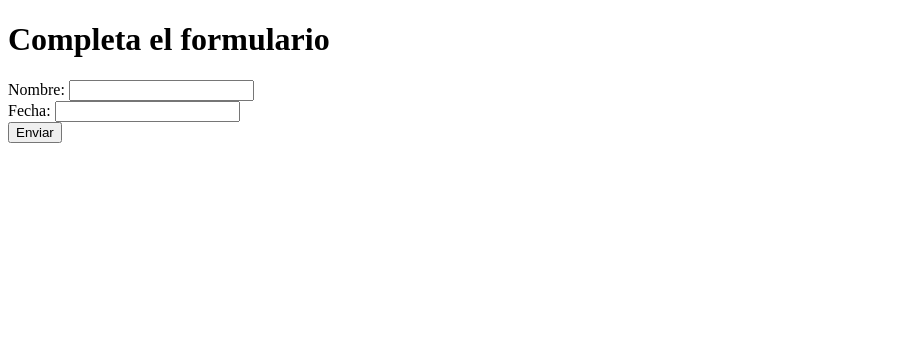
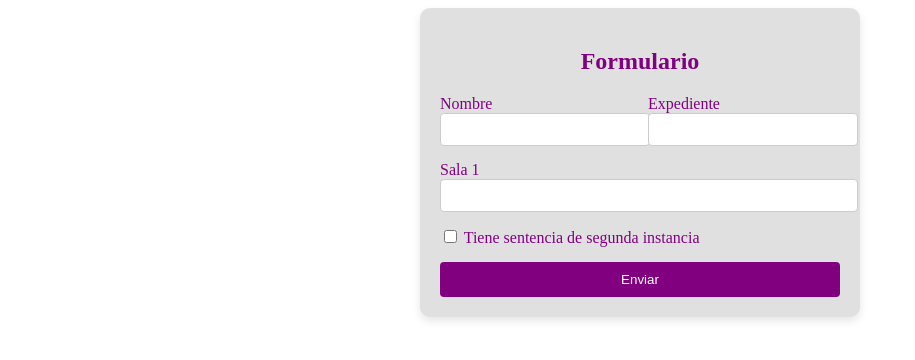
Before and after one commit to OctavioGalvan5/app-web-prueba, a Flask app: page /formulario_demandas in a window 1280 px wide. Shown: the top 360 px of the page, without its empty margins (0-915 px from the left). Run offline with Flask 3, Linux system fonts and the light colour scheme; the visitor is signed in with stand-in values (Sample User, id 1); some libraries are stand-ins or nearby versions.

Commit message:
cambios en las plantillas html

```diff
--- a/templates/formulario_demanda.html
+++ b/templates/formulario_demanda.html
@@ -2,18 +2,91 @@
 <html lang="es">
 <head>
     <meta charset="UTF-8">
+    <meta name="viewport" content="width=device-width, initial-scale=1.0">
     <title>Formulario</title>
+    <style>
+        .form-container {
+            max-width: 400px;
+            margin: auto;
+            padding: 20px;
+            background-color: #e0e0e0;
+            border-radius: 10px;
+            box-shadow: 0 4px 8px rgba(0,0,0,0.1);
+        }
+        .form-title {
+            text-align: center;
+            color: purple;
+        }
+        .form-group {
+            margin-bottom: 15px;
+        }
+        .form-group label {
+            display: block;
+            color: purple;
+        }
+        .form-group input[type="text"],
+        .form-group input[type="date"] {
+            width: 100%;
+            padding: 8px;
+            border: 1px solid #ccc;
+            border-radius: 4px;
+        }
+        .checkbox-label {
+            color: purple;
+        }
+        .submit-button {
+            width: 100%;
+            padding: 10px;
+            background-color: purple;
+            color: white;
+            border: none;
+            border-radius: 4px;
+            cursor: pointer;
+        }
+    </style>
 </head>
 <body>
-    <h1>Completa el formulario</h1>
-    <form method="post">
-        <label for="nombre">Nombre:</label>
-        <input type="text" id="nombre" name="nombre" required>
-        <br>
-        <label for="edad">Fecha:</label>
-        <input type="text" id="fecha" name="fecha" required>
-        <br>
-        <button type="submit">Enviar</button>
+
+    <form class="form-container" onsubmit="return false;">
+        <h2 class="form-title">Formulario</h2>
+
+        <div class="form-group" style="display: flex; justify-content: space-between;">
+            <div style="width: 48%;">
+                <label for="nombre">Nombre</label>
+                <input type="text" id="nombre" name="nombre" required>
+            </div>
+            <div style="width: 48%;">
+                <label for="expediente">Expediente</label>
+                <input type="text" id="expediente" name="expediente" required>
+            </div>
+        </div>
+
+        <div class="form-group">
+            <label for="sala">Sala 1</label>
+            <input type="text" id="sala" name="sala" required>
+        </div>
+
+        <div class="form-group">
+            <label class="checkbox-label">
+                <input type="checkbox" id="sentencia" name="sentencia" onclick="toggleFechaInput()">
+                Tiene sentencia de segunda instancia
+            </label>
+        </div>
+
+        <div id="fechaDiv" class="form-group" style="display: none;">
+            <label for="fechaSentencia">Fecha de sentencia de segunda</label>
+            <input type="date" id="fechaSentencia" name="fechaSentencia">
+        </div>
+
+        <button type="submit" class="submit-button">Enviar</button>
     </form>
+
+    <script>
+        function toggleFechaInput() {
+            const checkbox = document.getElementById('sentencia');
+            const fechaDiv = document.getElementById('fechaDiv');
+            fechaDiv.style.display = checkbox.checked ? 'block' : 'none';
+        }
+    </script>
 </body>
 </html>
--- a/templates/home.html
+++ b/templates/home.html
@@ -72,6 +72,7 @@
         <div class="image-container">
             <img src="static/logoestudio.jpg" alt="Descripción de la imagen" class="image"/>
         </div>
+        <h1>Bienvenido {{ current_user.fullname }}</h1>
         <h1>Selecciona una Opción</h1>
         <div class="button-container">
             <a href="/calculadora_movilidad">
```
